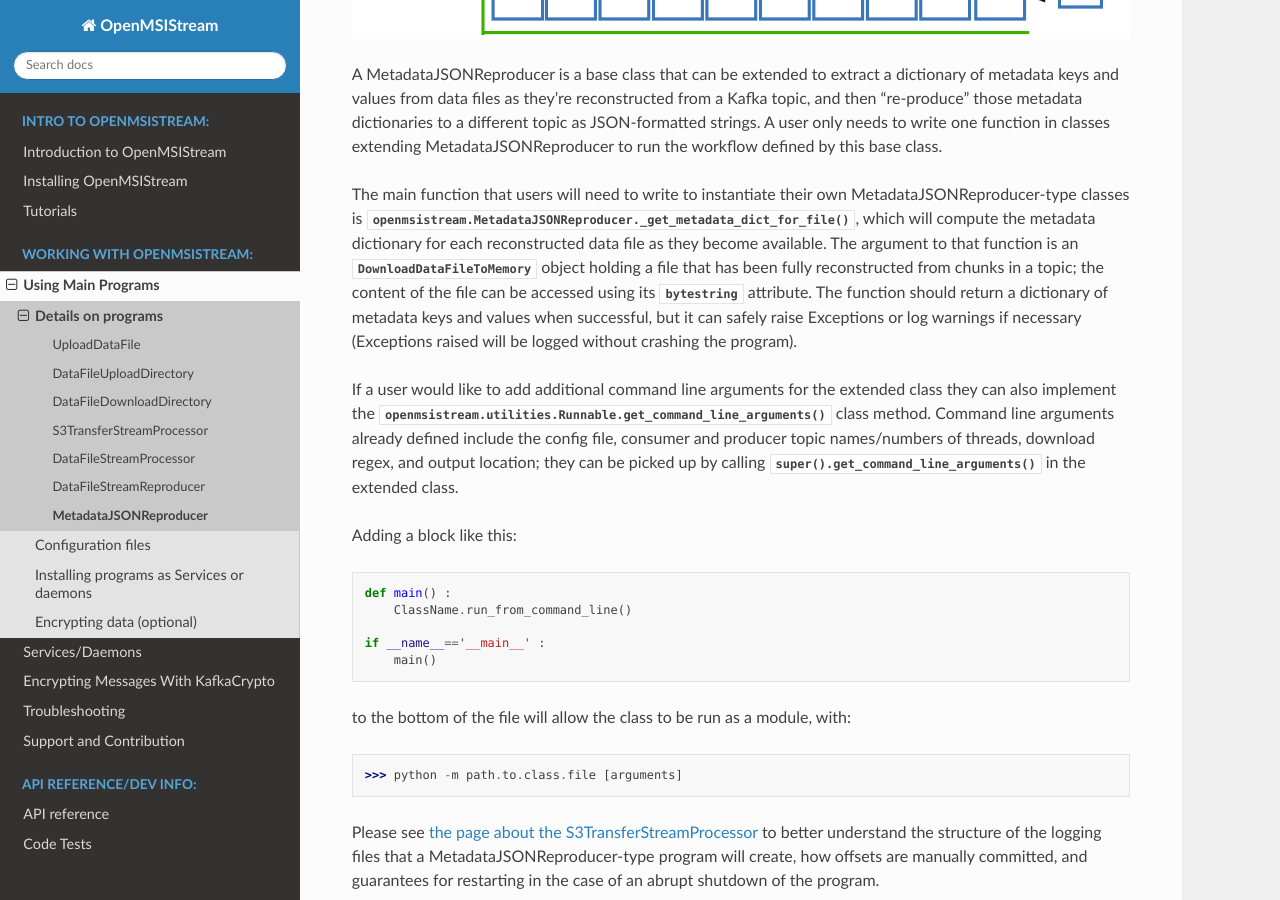
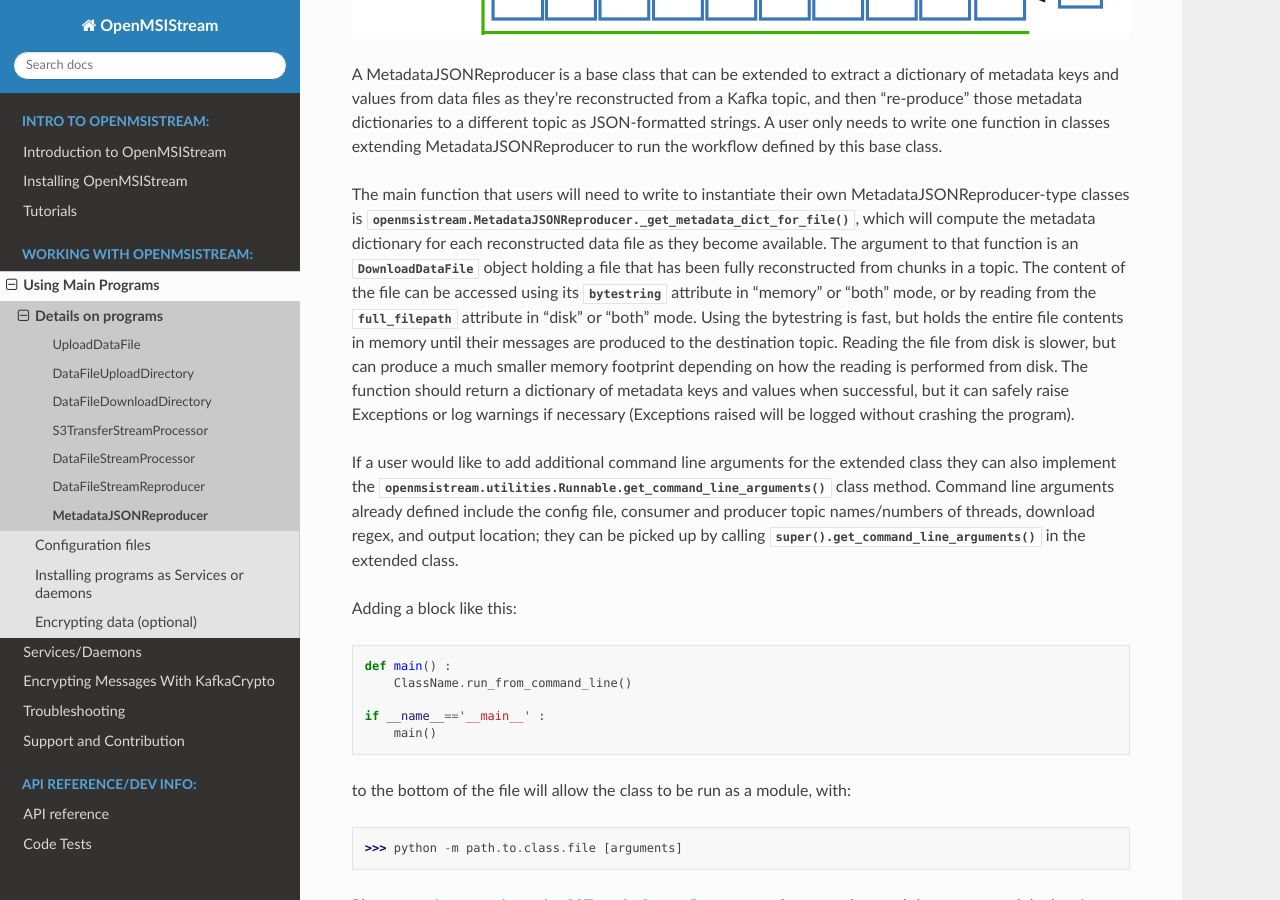
Before and after one commit to openmsi/openmsistream, a Sphinx documentation site: the page built from docs/source/user_info/base_classes/metadata_json_reproducer.rst, in a window 1280 px wide and 900 px high, scrolled down 589 px. Built offline with Sphinx 7.4.7 and the Read the Docs theme 2.0.0, drawn with Linux system fonts in a browser that asks for light colours.

```diff
--- /dev/null
+++ b/docs/source/dev_info/api/download_data_file_to_memory_and_disk.rst
@@ -0,0 +1,5 @@
+===============================
+DownloadDataFileToMemoryAndDisk
+===============================
+
+.. autoclass:: openmsistream.data_file_io.DownloadDataFileToMemoryAndDisk
--- a/docs/source/dev_info/api_reference.rst
+++ b/docs/source/dev_info/api_reference.rst
@@ -66,6 +66,7 @@ Selected base + utility classes
    api/download_data_file
    api/download_data_file_to_disk
    api/download_data_file_to_memory
+   api/download_data_file_to_memory_and_disk
    api/data_file_directory
    api/log_owner
    api/logger
--- a/docs/source/user_info/base_classes/data_file_stream_processor.rst
+++ b/docs/source/user_info/base_classes/data_file_stream_processor.rst
@@ -10,7 +10,7 @@ A DataFileStreamProcessor is a useful base class that can be extended to run arb
 
 The main function that users will need to write to instantiate DataFileStreamProcessor-type classes is :func:`openmsistream.DataFileStreamProcessor._process_downloaded_data_file`, which will do the actual desired processing for each reconstructed data file. Running the class using the :class:`~.utilities.Runnable` workflow also requires writing a :func:`openmsistream.utilities.Runnable.run_from_command_line` function.
 
-The first argument to the :func:`openmsistream.DataFileStreamProcessor._process_downloaded_data_file` function is a :class:`~.data_file_io.DownloadDataFileToMemory` object holding a file that has been fully reconstructed from chunks in a topic. The content of the file can be accessed using its :attr:`bytestring` attribute. The second argument to that function is a :class:`threading.Lock` object that can be used to ensure only one instance of the processing function is running at a time even though multiple consumer threads may be running. The processing function should return None if it completes successfully, otherwise it should return a caught :class:`Exception` object.
+The first argument to the :func:`openmsistream.DataFileStreamProcessor._process_downloaded_data_file` function is a :class:`~.data_file_io.DownloadDataFileTo` object holding a file that has been fully reconstructed from chunks in a topic. The content of the file can be accessed using its :attr:`bytestring` attribute in "memory" or "both" mode, or by reading from the :attr:`full_filepath` attribute in "disk" or "both" mode. Using the bytestring is fast, but holds the entire file contents in memory until they're processed. Reading the file from disk is slower, but can produce a much smaller memory footprint depending on how the reading is performed from disk. The second argument to that function is a :class:`threading.Lock` object that can be used to ensure only one instance of the processing function is running at a time even though multiple consumer threads may be running. The processing function should return None if it completes successfully, otherwise it should return a caught :class:`Exception` object.
 
 The :func:`openmsistream.utilities.Runnable.run_from_command_line` function is a class method that should be written like a script to run the class end-to-end. In that function, a user can call :func:`openmsistream.utilities.Runnable.get_argument_parser` to get the command-line argument parser to use. If a user would like to add additional command line arguments for the extended class they can implement the :func:`openmsistream.utilities.Runnable.get_command_line_arguments` class method. Command line arguments already defined include the config file, topic name, number of consumer threads, download regex, and output location; they can be picked up by calling :func:`super().get_command_line_arguments` in the extended class.
 
--- a/docs/source/user_info/base_classes/data_file_stream_reproducer.rst
+++ b/docs/source/user_info/base_classes/data_file_stream_reproducer.rst
@@ -10,7 +10,7 @@ A DataFileStreamReproducer is a base class that can be extended to compute arbit
 
 The main function that users will need to write to instantiate DataFileStreamReproducer-type classes is :func:`openmsistream.DataFileStreamReproducer._get_processing_result_message_for_file`, which will compute and return the "processing result message" for each reconstructed data file as they become available. Running the class using the :class:`~.utilities.Runnable` workflow also requires writing a :func:`openmsistream.utilities.Runnable.run_from_command_line` function.
 
-The first argument to the :func:`openmsistream.DataFileStreamReproducer._get_processing_result_message_for_file` function is an :class:`~.data_file_io.DownloadDataFileToMemory` object holding a file that has been fully reconstructed from chunks in a topic. The content of the file can be accessed using its :attr:`bytestring` attribute. The second argument to that function is a :class:`threading.Lock` object that can be used to ensure only one instance of the function is running at a time even though multiple threads may be running, in case computing the result requires modifying a shared resource. The function should return a :class:`~.data_file_io.ReproducerMessage` object so that the Producer callback arguments are already defined. If computing the message fails, an explanatory warning or error should be logged in :func:`openmsistream.DataFileStreamReproducer._get_processing_result_message_for_file` and None should be returned.
+The first argument to the :func:`openmsistream.DataFileStreamReproducer._get_processing_result_message_for_file` function is an :class:`~.data_file_io.DownloadDataFile` object holding a file that has been fully reconstructed from chunks in a topic. The content of the file can be accessed using its :attr:`bytestring` attribute in "memory" or "both" mode, or by reading from the :attr:`full_filepath` attribute in "disk" or "both" mode. Using the bytestring is fast, but holds the entire file contents in memory until their messages are successfully produced to the destination topic. Reading the file from disk is slower, but can produce a much smaller memory footprint depending on how the reading is performed from disk. The second argument to that function is a :class:`threading.Lock` object that can be used to ensure only one instance of the function is running at a time even though multiple threads may be running, in case computing the result requires modifying a shared resource. The function should return a :class:`~.data_file_io.ReproducerMessage` object so that the Producer callback arguments are already defined. If computing the message fails, an explanatory warning or error should be logged in :func:`openmsistream.DataFileStreamReproducer._get_processing_result_message_for_file` and None should be returned.
 
 The :func:`openmsistream.utilities.Runnable.run_from_command_line` function is a class method that should be written like a script to run the class end-to-end. In that function, a user can call :func:`openmsistream.utilities.Runnable.get_argument_parser` to get the command-line argument parser to use. If a user would like to add additional command line arguments for the extended class they can implement the :func:`openmsistream.utilities.Runnable.get_command_line_arguments` class method. Command line arguments already defined include the config file, consumer and producer topic names/numbers of threads, the download regex, and output location; they can be picked up by calling :func:`super().get_command_line_arguments` in the extended class.
 
--- a/docs/source/user_info/base_classes/metadata_json_reproducer.rst
+++ b/docs/source/user_info/base_classes/metadata_json_reproducer.rst
@@ -8,7 +8,7 @@ MetadataJSONReproducer
 
 A MetadataJSONReproducer is a base class that can be extended to extract a dictionary of metadata keys and values from data files as they're reconstructed from a Kafka topic, and then "re-produce" those metadata dictionaries to a different topic as JSON-formatted strings. A user only needs to write one function in classes extending MetadataJSONReproducer to run the workflow defined by this base class.
 
-The main function that users will need to write to instantiate their own MetadataJSONReproducer-type classes is :func:`openmsistream.MetadataJSONReproducer._get_metadata_dict_for_file`, which will compute the metadata dictionary for each reconstructed data file as they become available. The argument to that function is an :class:`~.data_file_io.DownloadDataFileToMemory` object holding a file that has been fully reconstructed from chunks in a topic; the content of the file can be accessed using its :attr:`bytestring` attribute. The function should return a dictionary of metadata keys and values when successful, but it can safely raise Exceptions or log warnings if necessary (Exceptions raised will be logged without crashing the program).
+The main function that users will need to write to instantiate their own MetadataJSONReproducer-type classes is :func:`openmsistream.MetadataJSONReproducer._get_metadata_dict_for_file`, which will compute the metadata dictionary for each reconstructed data file as they become available. The argument to that function is an :class:`~.data_file_io.DownloadDataFile` object holding a file that has been fully reconstructed from chunks in a topic. The content of the file can be accessed using its :attr:`bytestring` attribute in "memory" or "both" mode, or by reading from the :attr:`full_filepath` attribute in "disk" or "both" mode. Using the bytestring is fast, but holds the entire file contents in memory until their messages are produced to the destination topic. Reading the file from disk is slower, but can produce a much smaller memory footprint depending on how the reading is performed from disk. The function should return a dictionary of metadata keys and values when successful, but it can safely raise Exceptions or log warnings if necessary (Exceptions raised will be logged without crashing the program).
 
 If a user would like to add additional command line arguments for the extended class they can also implement the :func:`openmsistream.utilities.Runnable.get_command_line_arguments` class method. Command line arguments already defined include the config file, consumer and producer topic names/numbers of threads, download regex, and output location; they can be picked up by calling :func:`super().get_command_line_arguments` in the extended class.
 
--- a/docs/source/user_info/main_programs/s3_transfer_stream_processor.rst
+++ b/docs/source/user_info/main_programs/s3_transfer_stream_processor.rst
@@ -41,6 +41,7 @@ Other options for running the code include:
 #. Changing the consumer group ID: add the ``--consumer_group_id [group_id]`` argument where ``[group_id]`` is the string to use for the Consumer group ID. The default creates a new ID every time, but if you would like to keep track of which messages have already been consumed you can choose a consistent group ID to use every time, and only messages whose offsets haven't been comitted yet will be consumed. Please see the `documentation for Kafka Consumers here <https://docs.confluent.io/platform/current/clients/consumer.html>`_ for more details if consumer offset commits are unfamiliar to you.
 #. Changing which files get processed: add the ``--download_regex [regex]`` argument where ``[regex]`` is a regular expression string that matches the relative filepath of every file you would like to process. Messages from files whose relative paths don't match the regex will be read from the topic but skipped.
 #. Putting the logs and registry .csv files in a custom location: add the ``--output_dir [output_dir]`` argument, where ``[output_dir]`` is the path to a directory where the output should be saved (it will be created if it doesn't exist yet). By default the output is written to a directory called ``S3TransferStreamProcessor_output`` in the current working directory.
+#. Changing how files are downloaded: add the ``--mode [mode]`` argument, where ``[mode]`` is "``memory``", "``disk``", or "``both``". In "memory" mode (the default), files are reconstructed only in memory before being transferred, which is fastest. In "disk" mode, files are instead written to disk with the output directory as their root directory, which is useful if the reconstructed files are too large to hold more than one in memory at once. In "both" mode, files are written to disk and held in memory, which is useful to perform transfers quickly while still writing out local copies of files.
 
 To see other optional command line arguments, run ``S3TransferStreamProcessor -h``.
 
@@ -57,7 +58,7 @@ OpenMSIStream manually commits Consumer offsets to guarantee that every message
 Restarting the program
 ----------------------
 
-Using an ``S3TransferStreamProcessor`` to transfer files stored as chunks on the broker (and any other program whose underlying class inherits from :class:`~.DataFileStreamProcessor`) is robust if the code crashes and can be restarted. The output directory includes a log file, as well as a file called "``consuming_from_[name_of_topic]_by_[consumer_group_ID]_in_progress.csv``" and one or several files with the pattern "``processed_from_[name_of_topic]_by_[consumer_group_ID]*.csv``". The .csv files are special datatable files (they can be read as :class:`~.utilities.DataclassTable` objects) that list the processing status of each recognized file and information about files that have been successfully transferred, respectively. To decrease latency, there may be several files listing the processing results: one per thread, capped at 1,000 entries each. When the program is shut down normally or restarted, these files will be automatically concatenated. You can also concatenate them by hand when the program is not running.
+Using an ``S3TransferStreamProcessor`` to transfer files stored as chunks on the broker (and any other program whose underlying class inherits from :class:`~.DataFileStreamProcessor`) is robust if the code crashes and can be restarted. The output directory includes a ``LOGS`` subdirectory, which holds a log file as well as a file called "``consuming_from_[name_of_topic]_by_[consumer_group_ID]_in_progress.csv``" and one or several files with the pattern "``processed_from_[name_of_topic]_by_[consumer_group_ID]*.csv``". The .csv files are special datatable files (they can be read as :class:`~.utilities.DataclassTable` objects) that list the processing status of each recognized file and information about files that have been successfully transferred, respectively. To decrease latency, there may be several files listing the processing results: one per thread, capped at 1,000 entries each. When the program is shut down normally or restarted, these files will be automatically concatenated. You can also concatenate them by hand when the program is not running.
 
 The status of each file is updated atomically upon receipt of each message. If any files fail to be transferred during a run, or the program quits or crashes before all the messages for a file are received, a new run of ``S3TransferStreamProcessor`` restarted with the same consumer group ID and configs will restart the consumers from the beginning of the topic and read only messages from those failed files until they catch up to where they would be otherwise. As long as all messages for the failed files still exist in the same topic, restarting will select and try processing them again.
 
--- a/setup.py
+++ b/setup.py
@@ -2,7 +2,7 @@
 import setuptools
 
 # version tag
-version = "1.4.2"
+version = "1.5.0"
 
 long_description = ""
 with open("README.md", "r") as readme:
```
Also changed, not shown: README.md (+1 -1 lines), 2 other files.
